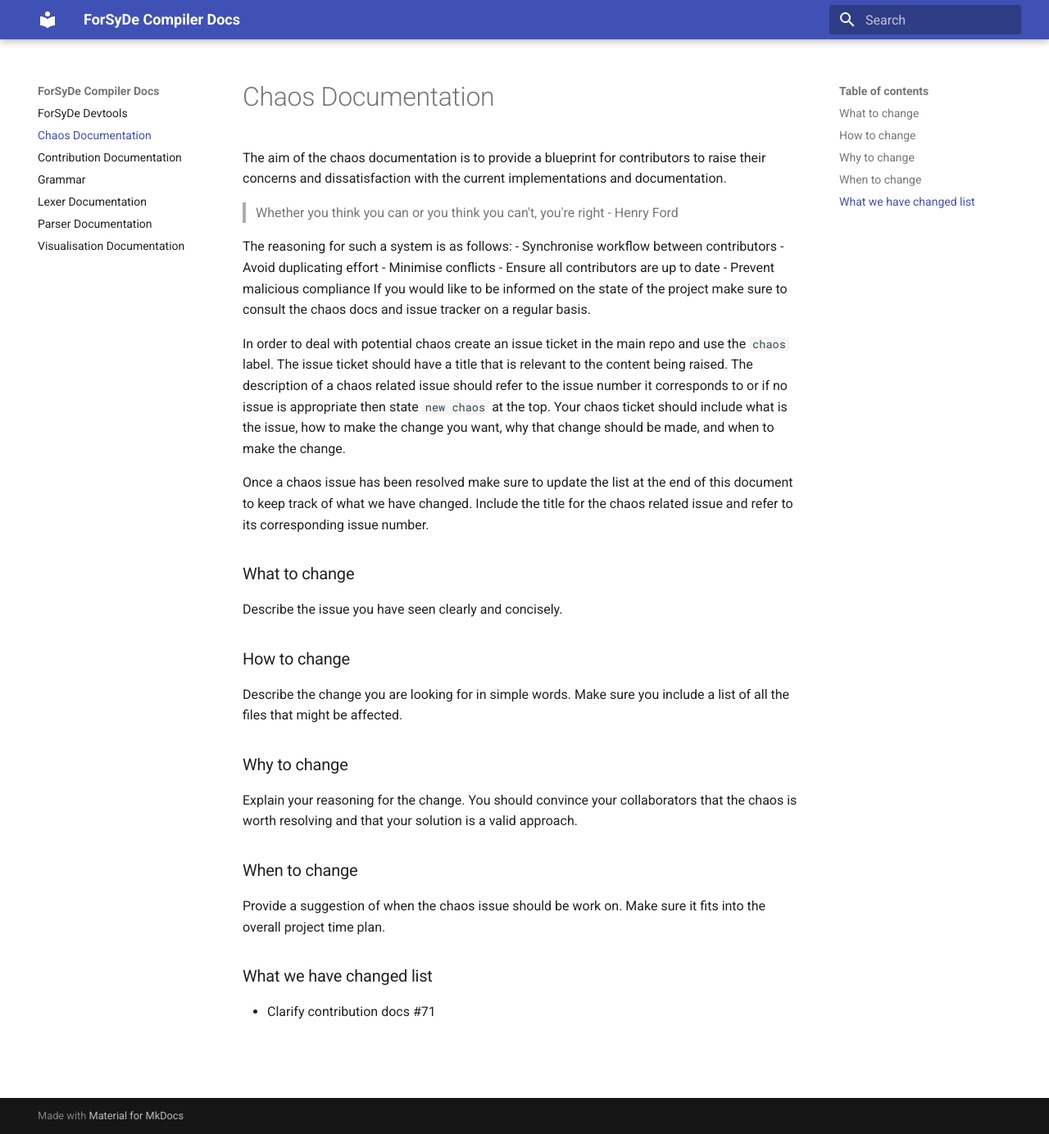
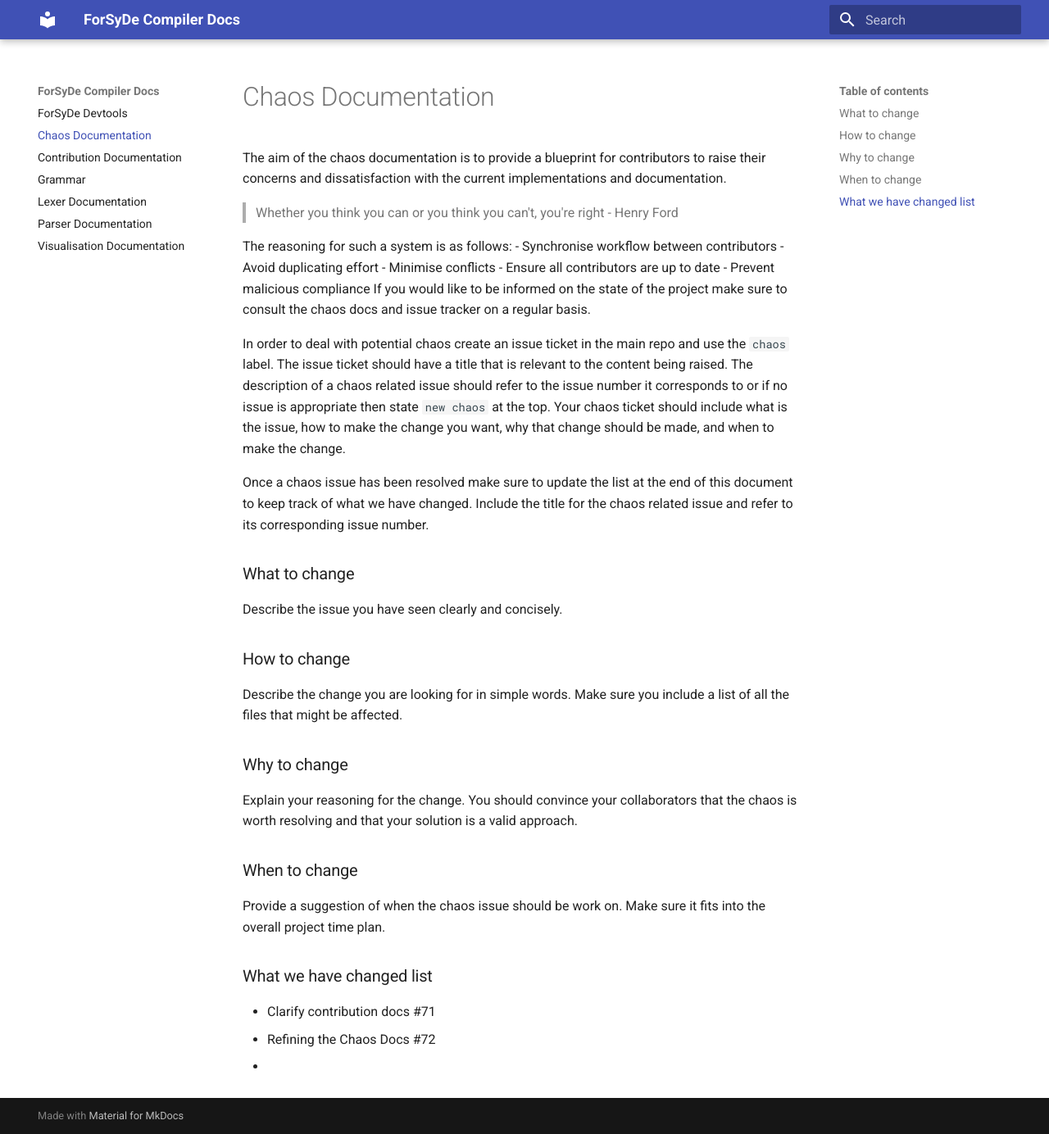
Before and after one commit to sthaeron/forsyde-devtools, an MkDocs documentation site: the page built from docs/chaos.md, in a window 1280 px wide and 1384 px high. Shown: the whole window at 82% size. Built offline with MkDocs 1.6.1 and Material for MkDocs 9.7.7, drawn with Linux system fonts in a browser that asks for light colours.

Commit message:
docs: chaos: Add closed chaos issue to the list closes: #72

```diff
--- a/docs/chaos.md
+++ b/docs/chaos.md
@@ -25,3 +25,5 @@ Explain your reasoning for the change. You should convince your collaborators th
 Provide a suggestion of when the chaos issue should be work on. Make sure it fits into the overall project time plan.
 ### What we have changed list
 - Clarify contribution docs #71
+- Refining the Chaos Docs #72
+-
```
